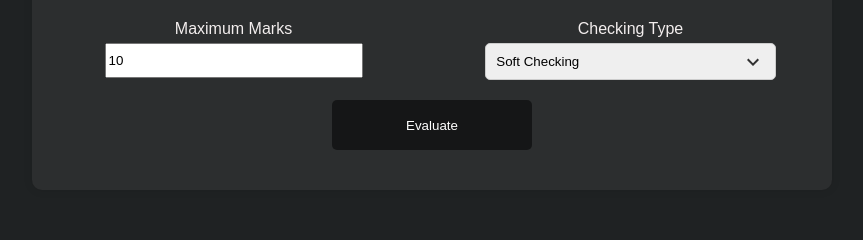
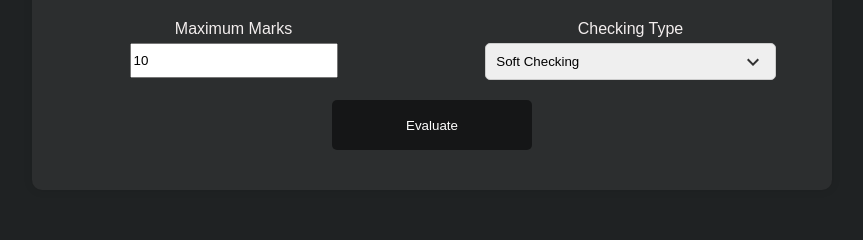
Before and after one commit to harsh1504660/Smart-Answer-Evaluator, a Flask app: page /img in a window 1280 px wide. Shown: the part 420-660 px from the top of the page, without its empty margins (208-1071 px from the left). Run offline with Flask 3, Linux system fonts and the light colour scheme.

Commit message:
last commit

```diff
--- a/app/templates/img.html
+++ b/app/templates/img.html
@@ -120,7 +120,7 @@ body {
 }
 
 .form-group.max-marks-checking .input-container input[type="text"] {
-    width: 250px;
+    width: 200px;
     height: 0.75cm; /* Adjusted width for maximum marks input */
 }
         .image-upload {
```
